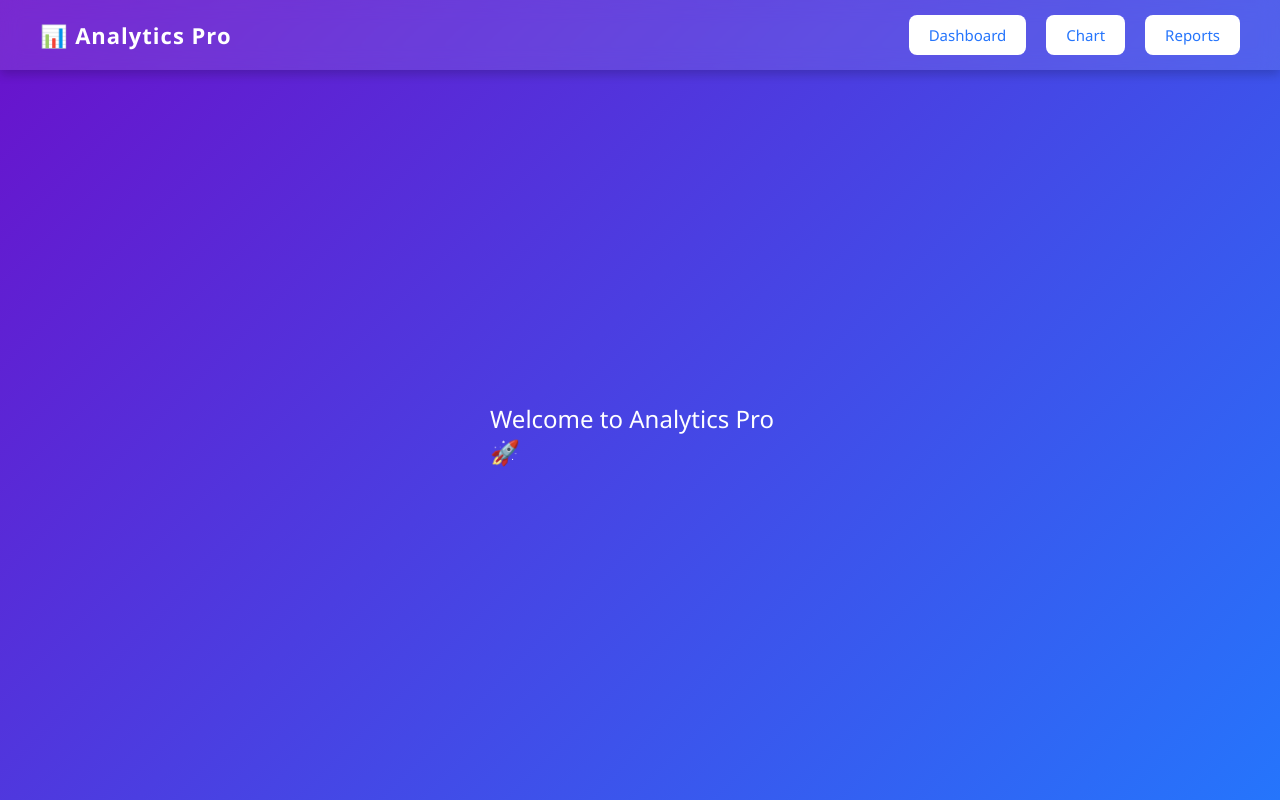
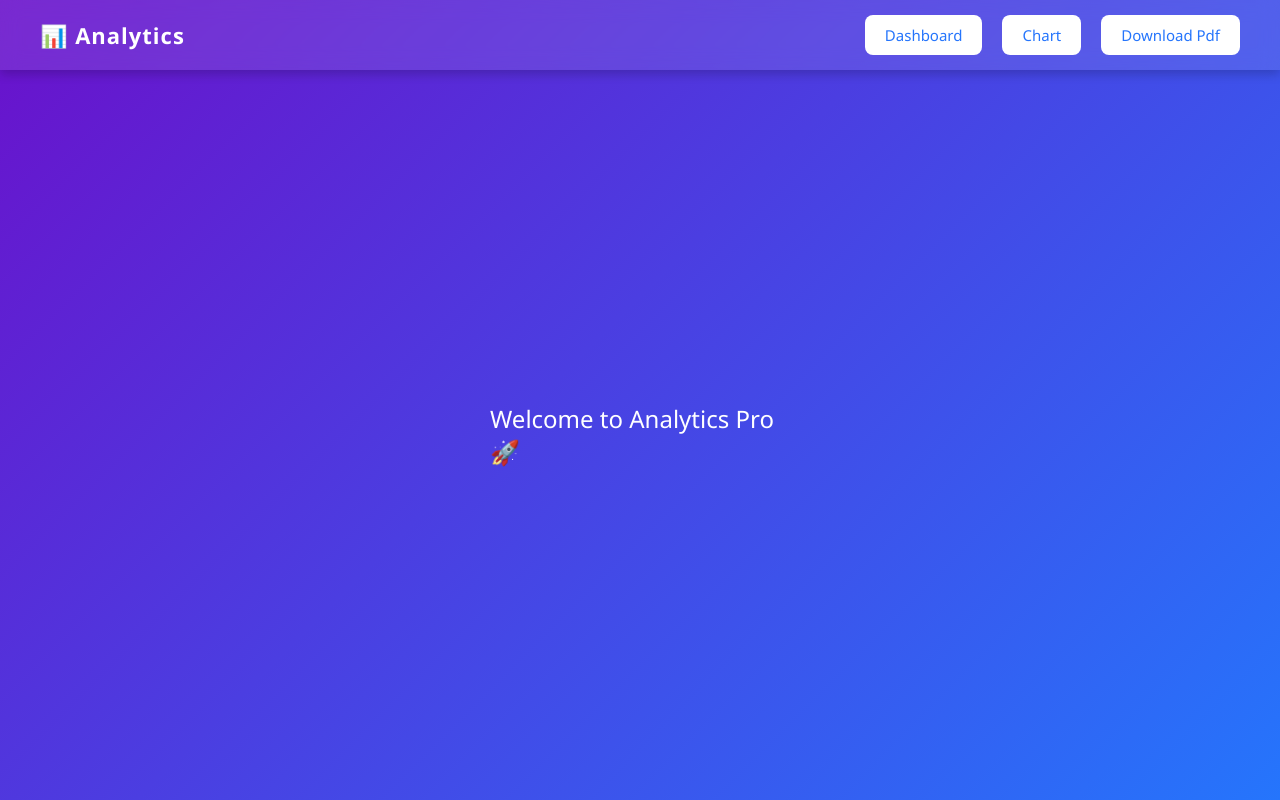
Before and after one commit to STL-Digital-01/STL-Search-Engine-Dashboard, a website: page analytics.html in a window 1280 px wide. Drawn offline with Linux system fonts and the light colour scheme.

Commit message:
fix for c=new changes

```diff
--- a/analytics.html
+++ b/analytics.html
@@ -76,11 +76,11 @@
 <body>
   <!-- Navigation Bar -->
   <div class="navbar">
-    <div class="logo">📊 Analytics Pro</div>
+    <div class="logo">📊 Analytics</div>
     <div class="nav-buttons">
       <button onclick="goTo('dashboard.html')">Dashboard</button>
       <button onclick="goTo('chart.html')">Chart</button>
-      <button onclick="goTo('reports.html')">Reports</button>
+      <button onclick="goTo('reports.html')">Download Pdf</button>
     </div>
   </div>
 
```
Also changed, not shown: widget.html (+1 -1 lines).
